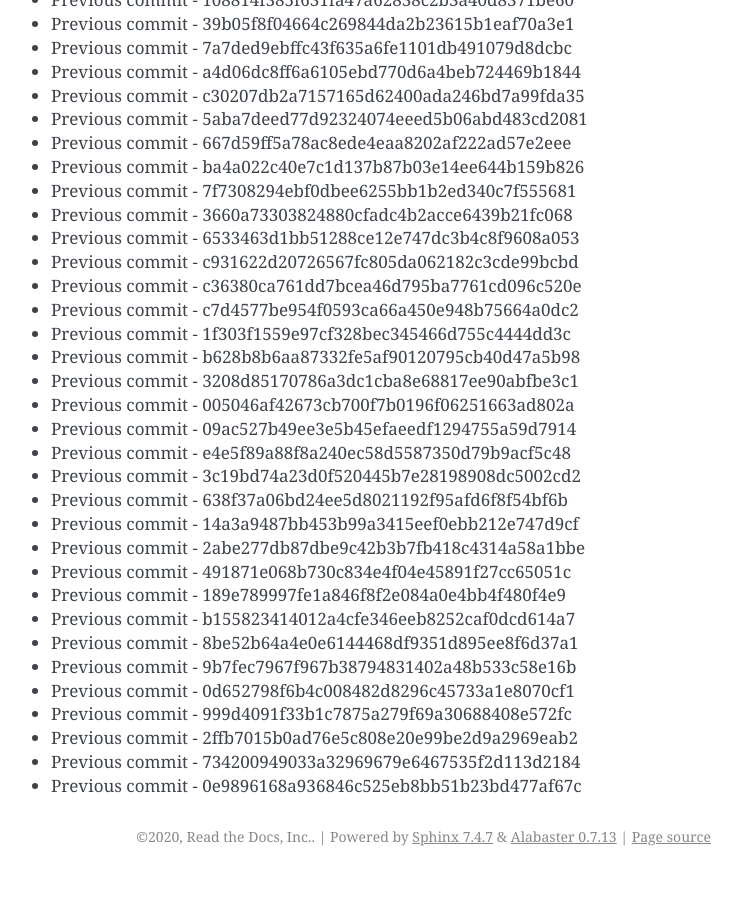
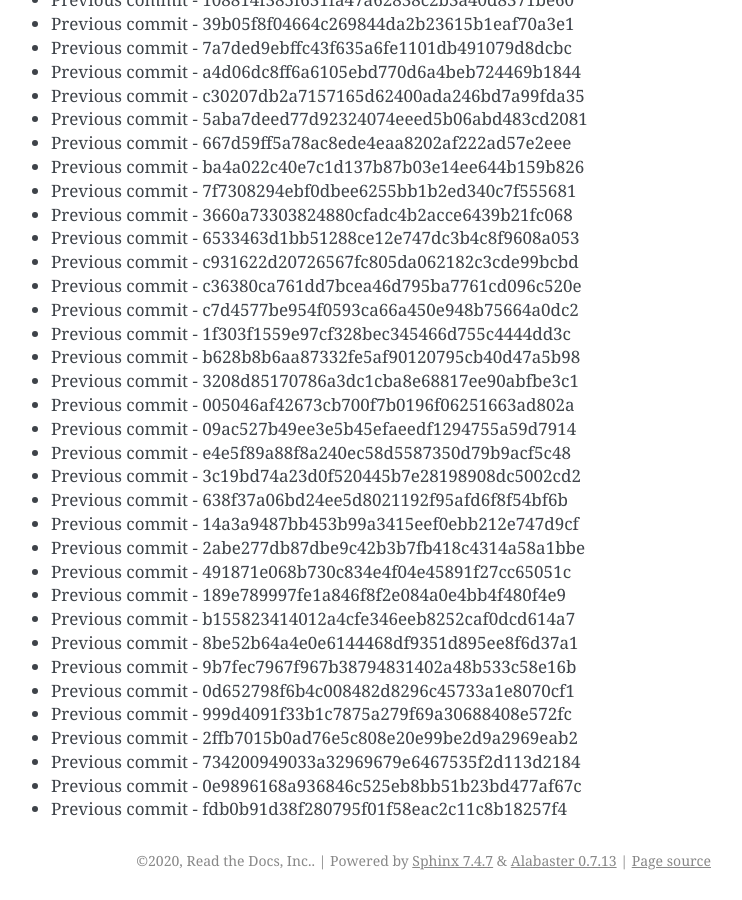
Before and after one commit to readthedocs/rtd-git-stresstest, a Sphinx documentation site: the page built from docs/updates.rst, in a window 1280 px wide and 900 px high, scrolled down 27617 px. Shown: the whole window, without its empty margins (399-1141 px from the left). Built offline with Sphinx 7.4.7, drawn with Linux system fonts in a browser that asks for light colours; before the commit the page ends 28493 px from its top, so only the background shows below that.

Commit message:
Generating commit from previous: fdb0b91d38f280795f01f58eac2c11c8b18257f4

```diff
--- a/docs/updates.rst
+++ b/docs/updates.rst
@@ -1192,3 +1192,4 @@ It can be tested for any performance characteristics.
 * Previous commit - 2ffb7015b0ad76e5c808e20e99be2d9a2969eab2
 * Previous commit - 734200949033a32969679e6467535f2d113d2184
 * Previous commit - 0e9896168a936846c525eb8bb51b23bd477af67c
+* Previous commit - fdb0b91d38f280795f01f58eac2c11c8b18257f4
```
